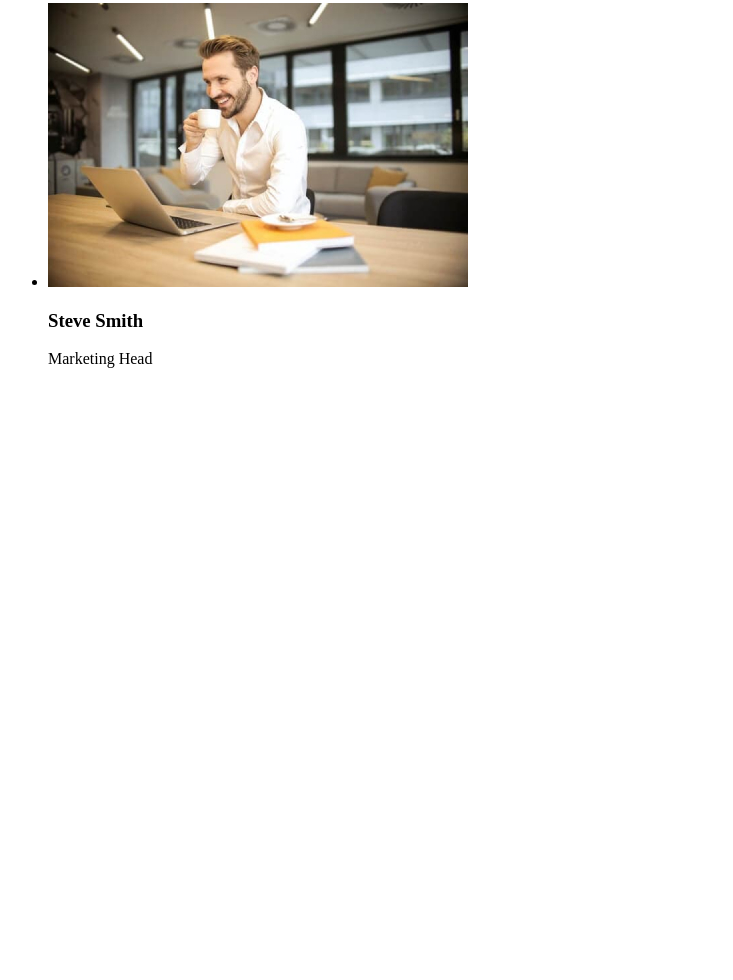
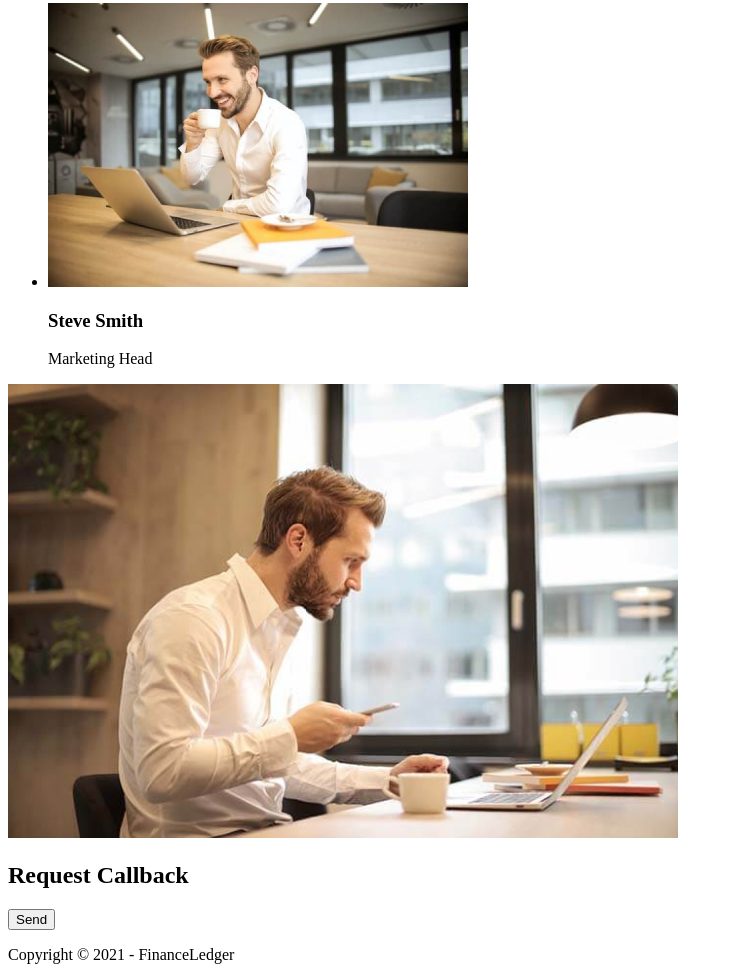
Before and after one commit to kashirin-olexsandr/blended-90-7-8, a plain HTML site: page index.html in a window 1280 px wide. Shown: the part 4293-5273 px from the top of the page, without its empty margins (0-733 px from the left). Before the commit the page ends 4677 px from the top, so only its background shows below. Drawn offline with Linux system fonts and the light colour scheme.

Commit message:
section-callback and footer

```diff
--- a/index.html
+++ b/index.html
@@ -91,6 +91,16 @@
           <li><img src="./images/image_section3/Rectangle-3.jpg" alt="barista"><h3>Steve Smith</h3><p>Marketing Head</p></li>
         </ul>
       </section>
+      <section class="callback">
+        <img src="./images/man.jpg" alt="man with phone">
+        <h2>Request Callback</h2>
+        <button>
+          Send
+        </button>
+      </section>
     </main>
+    <footer>
+      <p>Copyright &#169; 2021 - FinanceLedger</p>
+    </footer>
   </body>
 </html>
```
Also changed, not shown: images/man.jpg (added).
